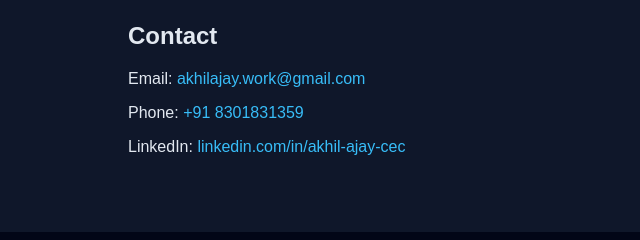
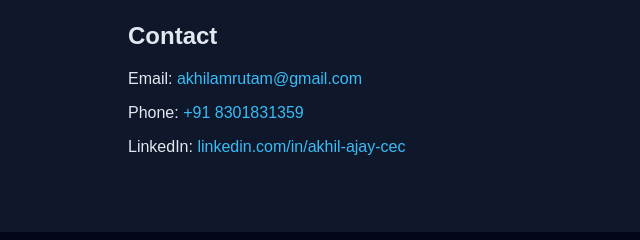
Before and after one commit to Akhil-Ajay/akhilajay.github.io, a plain HTML site: page index.html in a window 1280 px wide. Shown: the part 2579-2819 px from the top of the page, 0-640 px from the left. Drawn offline with Linux system fonts and the light colour scheme.

Commit message:
Update index.html

```diff
--- a/index.html
+++ b/index.html
@@ -152,8 +152,8 @@
 
 <p>
 Email:
-<a href="mailto:akhilajay.work@gmail.com">
-akhilajay.work@gmail.com
+<a href="mailto:akhilamrutam@gmail.com">
+akhilamrutam@gmail.com
 </a>
 </p>
 
```
